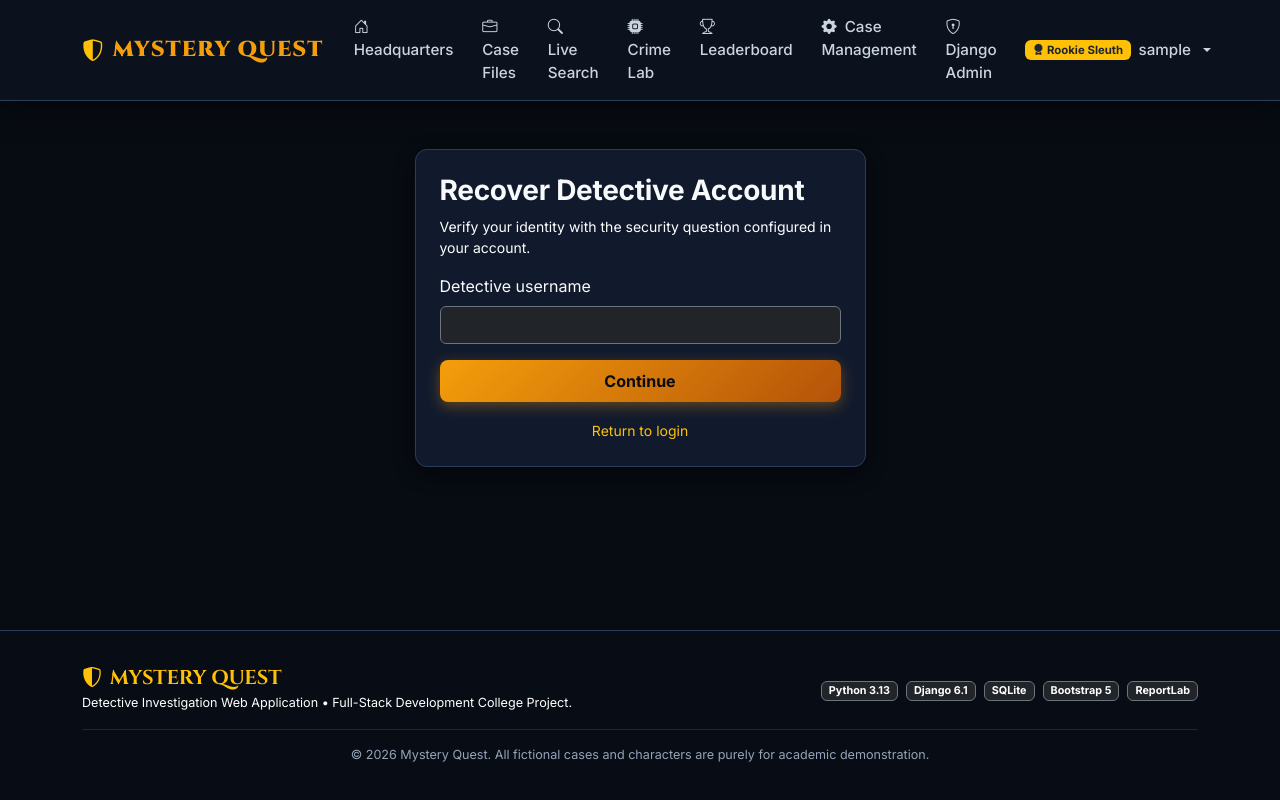
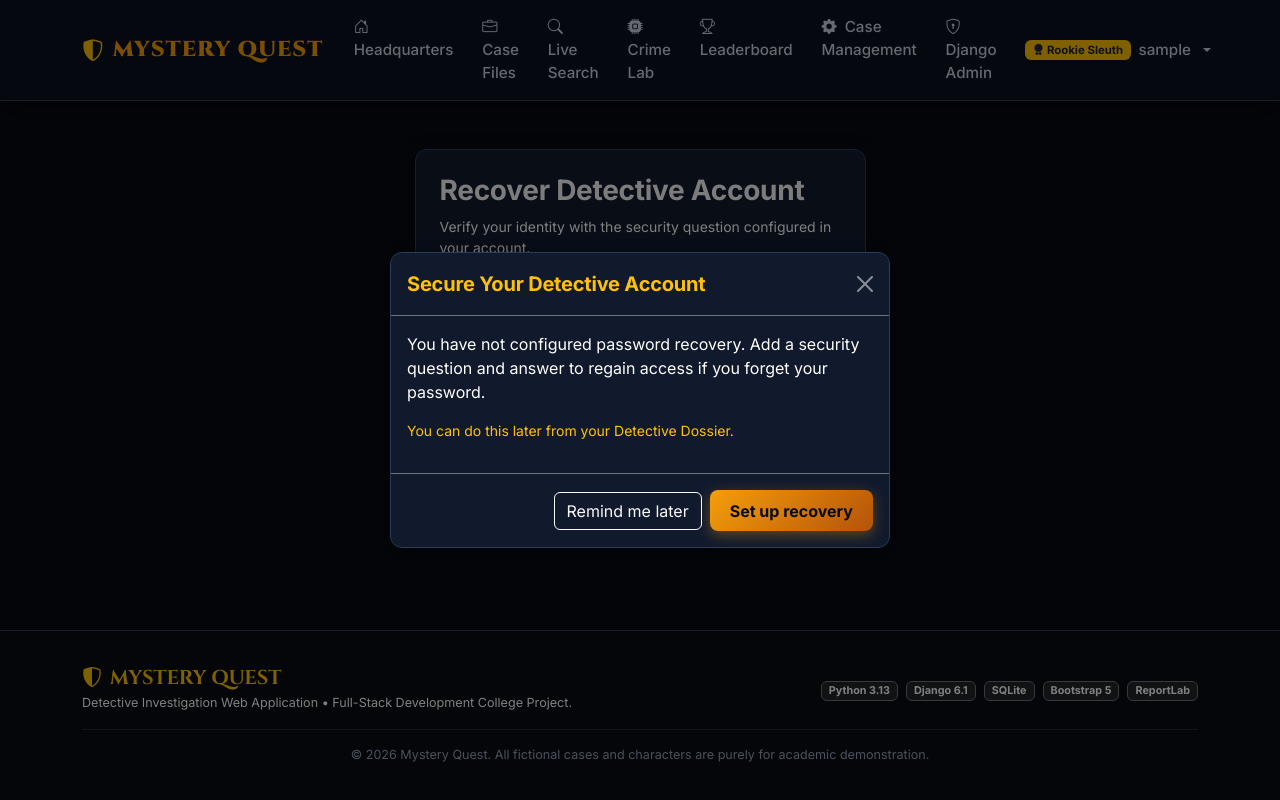
Before and after one commit to Aryan1771/Mystery-Quest, a Django app: page /accounts/forgot-password/ in a window 1280 px wide. Run offline with Django 5.2, Linux system fonts and the light colour scheme; the visitor is signed in with stand-in values (Sample User, id 1); parts of the project's set-up code (start-up, migrations or seed data) failed here and were passed over.

Commit message:
Prompt signed-in users to configure account recovery

```diff
--- a/templates/base.html
+++ b/templates/base.html
@@ -157,8 +157,28 @@
         </div>
     </footer>
 
+    {% if user.is_authenticated and not user.profile.has_recovery_setup %}
+    <div class="modal fade" id="recoverySetupModal" tabindex="-1" aria-hidden="true">
+      <div class="modal-dialog modal-dialog-centered"><div class="modal-content card-detective">
+        <div class="modal-header border-secondary"><h5 class="modal-title text-warning">Secure Your Detective Account</h5><button type="button" class="btn-close btn-close-white" data-bs-dismiss="modal"></button></div>
+        <div class="modal-body text-white"><p>You have not configured password recovery. Add a security question and answer to regain access if you forget your password.</p><p class="small text-warning">You can do this later from your Detective Dossier.</p></div>
+        <div class="modal-footer border-secondary"><button type="button" class="btn btn-outline-light" data-bs-dismiss="modal">Remind me later</button><a class="btn btn-gold" href="{% url 'profile' %}#account-recovery">Set up recovery</a></div>
+      </div></div>
+    </div>
+    {% endif %}
+
     <!-- Bootstrap 5 Bundle with Popper -->
     <script src="https://cdn.jsdelivr.net/npm/bootstrap@5.3.3/dist/js/bootstrap.bundle.min.js"></script>
+    {% if user.is_authenticated and not user.profile.has_recovery_setup %}
+    <script>
+      document.addEventListener('DOMContentLoaded', function () {
+        if (!sessionStorage.getItem('recoveryPromptDismissed')) {
+          const el = document.getElementById('recoverySetupModal');
+          if (el) { el.addEventListener('hidden.bs.modal', function () { sessionStorage.setItem('recoveryPromptDismissed', '1'); }); bootstrap.Modal.getOrCreateInstance(el).show(); }
+        }
+      });
+    </script>
+    {% endif %}
     {% block extra_js %}{% endblock %}
 </body>
 </html>
```
